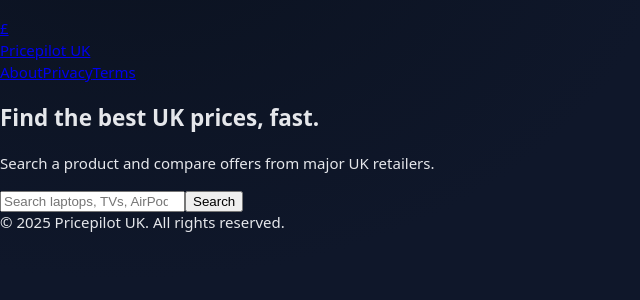
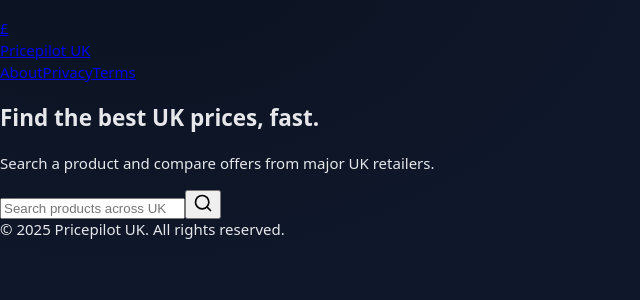
Before and after one commit to DegaulleDakota/pricepilot-uk-static, a React (Vite) app: page / in a window 1280 px wide. Shown: the top 300 px of the page, without its empty margins (0-640 px from the left). Built offline with nearby package versions, Linux system fonts and the light colour scheme.

Commit message:
Add search icon and clean search bar design

```diff
--- a/src/components/SearchBar.jsx
+++ b/src/components/SearchBar.jsx
@@ -1,4 +1,5 @@
 import React from "react";
+import { Search } from "lucide-react"; // uses lucide-react icon library
 
 export default function SearchBar({
   value,
@@ -6,7 +7,7 @@
   onSubmit,
   loading,
   error,
-  hasSearched, // Controls when to show errors
+  hasSearched,
 }) {
   const handleSubmit = (e) => {
     e.preventDefault();
@@ -19,7 +20,7 @@
         onSubmit={handleSubmit}
         role="search"
         aria-label="Product search"
-        className="relative mx-auto flex w-full max-w-3xl items-center gap-2"
+        className="relative mx-auto flex w-full max-w-3xl items-center"
       >
         <input
           type="search"
@@ -27,8 +28,8 @@
           autoComplete="off"
           autoCorrect="off"
           spellCheck={false}
-          placeholder="Search laptops, TVs, AirPods, Lego..."
-          className="flex-1 rounded-2xl border border-white/10 bg-gray-800/60 px-4 py-3 text-base text-white placeholder-gray-400 outline-none transition focus:border-blue-400/50 focus:bg-gray-800"
+          placeholder="Search products across UK retailers..."
+          className="flex-1 rounded-2xl border border-white/10 bg-gray-800/70 px-5 py-3 pr-12 text-base text-white placeholder-gray-400 outline-none transition focus:border-blue-400/50 focus:bg-gray-800"
           value={value}
           onChange={(e) => onChange?.(e.target.value)}
           aria-invalid={!!error && hasSearched}
@@ -36,14 +37,19 @@
         <button
           type="submit"
           disabled={loading}
-          className="rounded-2xl bg-blue-600 px-5 py-3 text-sm font-semibold text-white shadow-md transition hover:bg-blue-500 disabled:opacity-60"
+          className="absolute right-3 flex items-center justify-center rounded-xl bg-blue-600 p-2 text-white shadow-sm transition hover:bg-blue-500 disabled:opacity-60"
+          aria-label="Search"
         >
-          {loading ? "Searching..." : "Search"}
+          {loading ? (
+            <span className="animate-pulse text-xs">...</span>
+          ) : (
+            <Search size={20} />
+          )}
         </button>
       </form>
 
-      {/* Error only shown AFTER first search */}
-      <div className="mx-auto mt-3 max-w-3xl min-h-[1.25rem]">
+      {/* show errors only after first search */}
+      <div className="mx-auto mt-3 max-w-3xl min-h-[1.25rem] text-center">
         {hasSearched && error && (
           <p className="text-sm text-red-400">
             {error || "Search failed. Try again or refine your query."}
```
